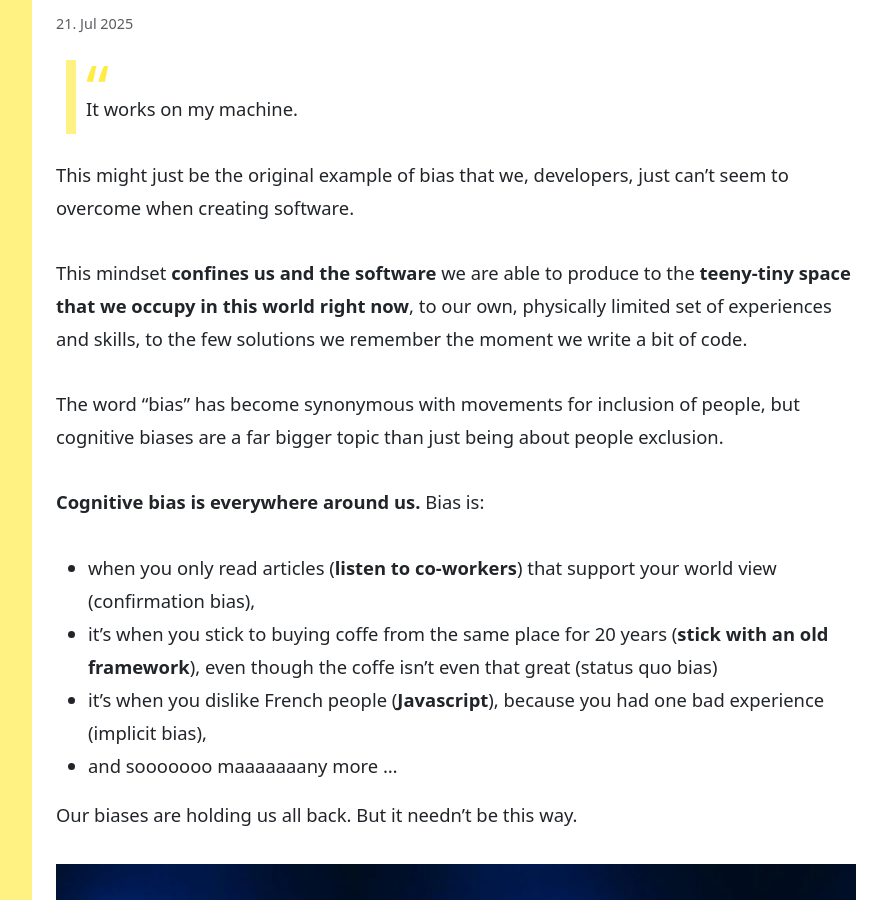
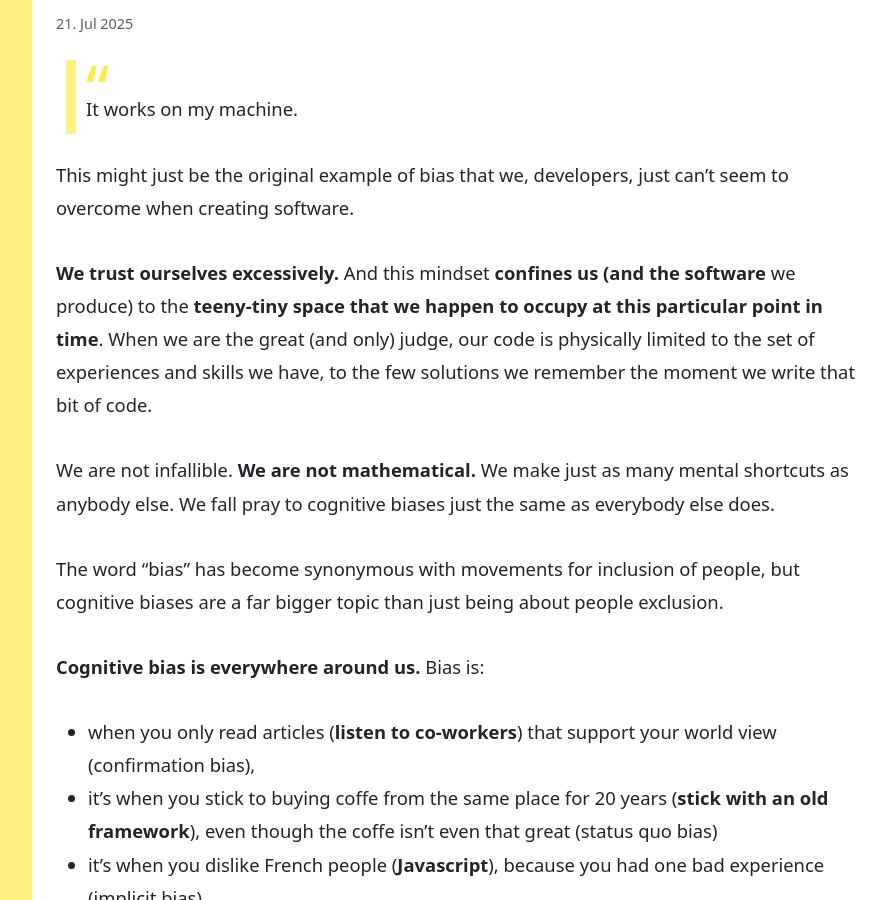
Before and after one commit to inesp/inesp.github.io, a Jekyll site: the page built from index.md, in a window 1280 px wide and 900 px high, scrolled down 1529 px. Shown: the whole window, without its empty margins (288-1175 px from the left). Built offline with Jekyll 4.4.1, drawn with Linux system fonts in a browser that asks for light colours; nearby versions of some CDN libraries; some web fonts are replaced; some of the changed lines change nothing that is shown.

Commit message:
Improve text

```diff
--- a/_posts/2025-07-21-blind-spots-in-code-part-I.md
+++ b/_posts/2025-07-21-blind-spots-in-code-part-I.md
@@ -24,7 +24,9 @@ programming, 2006"
 
 This might just be the original example of bias that we, developers, just can't seem to overcome when creating software.
 
-This mindset **confines us and the software** we are able to produce to the **teeny-tiny space that we occupy in this world right now**, to our own, physically limited set of experiences and skills, to the few solutions we remember the moment we write a bit of code.
+**We trust ourselves excessively.** And this mindset **confines us (and the software** we produce) to the **teeny-tiny space that we happen to occupy at this particular point in time**. When we are the great (and only) judge, our code is physically limited to the set of experiences and skills we have, to the few solutions we remember the moment we write that bit of code.
+
+We are not infallible. **We are not mathematical.** We make just as many mental shortcuts as anybody else. We fall pray to cognitive biases just the same as everybody else does.
 
 The word "bias" has become synonymous with movements for inclusion of people, but cognitive biases are a far bigger topic than just being about people exclusion.
 
@@ -47,11 +49,11 @@ After I've scared you a little bit, let me now present the flip side of the coin
 
 **Cognitive biases are just shortcuts in decision-making.**
 
-**Biases make life possible.** They are needed because they make us choose faster. When a lion is chasing you, you can only survive if you find a solution fast.
+**Biases make life possible.** They are needed because they make us choose faster. In this world, indecision can get you killed. When a lion is chasing you, you can only survive if you find a solution fast. **Will you take this job or not? You have to decide now. And with too little information.**
 
 Had we not developed biases, we wouldn't be alive, not as individuals, not as a species.
 
-Biases are just a little more advanced form of "last time I ate this thing and liked it, let's order the same thing today".
+Biases are just a little more advanced form of "last time I ate _This_ thing and liked it, let's order _This_ thing again today".
 
 
 ## Biases are bad
@@ -60,15 +62,18 @@ With speed come mistakes.
 
 **Biases speed up our decisions, but we pay for this speed with the loss of correctness.**
 
-Here's an example: I cannot review 1,000 job applications in a day if I treat every applicant like a beautifully complex human, even though they are one.
+I cannot review 1,000 job applications in a day if I treat every applicant like a beautifully complex human, even though they are one.
 
 But I can do it by applying a **handful of quick, slightly arbitrary criteria**, hoping they’ll shrink the list down to the "good-enough" candidates. Not the best candidates, just the good-enough candidates.
 
-Maybe just the ones who already work in this field (debatable, but plausible). Or maybe just the ones who went to one of the top 3 universities in the country (pseudo-intellectual). Or maybe just the ones who don't trigger my irrational dislike of certain fonts (arbitrary).
+The filter-biases start strong but their logic quickly dwindles, it might go like this:
+1. Let's filter the candidates to those who already work in this field. ➡️ debatable, but plausible
+2. Let's also filter to only the top 3 universities in the country. ➡️ pseudo-intellectual
+3. And of course, ugly fonts are a no-go. ➡️ arbitrary
 
 Bias can quickly grow out of control. They generally start out as a rational shortcut, but they always have the potential to outgrow the rational space. **The rational and irrational have a very muddy border between them.**
 
-**Cognitive bias is a blind spot. It's the thing you don't pay attention to.** It's the thing where you give up control. And wouldn't you love to take back control over your own decisions?
+The biggest problem with cognitive biases is that you (generally) don't see them. **Cognitive biases are blind spots. They are the thing you don't pay attention to.** They are in control, not you. And wouldn't you love to take back control over your own decisions?
 
 
 ## Exhibit A: Anchors are a chain with a weight at the end
@@ -153,7 +158,7 @@ Either way, **the end-result is that you don't truly understand the expanse of t
 
 🤖 This same pattern very much applies to working with AI assistants, like Claude, Cursor or Copilot. Whatever the bot suggests, that is your anchor. And as we've seen, **anchoring leads to more bugs in the code** and also to **overconfidence in the correctness of that code**.
 
-Frankly, that’s been my personal experience too. AI-generated code solutions somehow instill an astonishing level of confidence in some developers.
+That’s been my personal experience too. AI-generated code solutions somehow instill an astonishing level of confidence in some developers.
 
 **It's hard to convince a dev that thair AI-generated code has major bugs, when neither of us actually did the work of understanding the problem.**
 
--- a/_posts/2025-07-23-blind-spots-in-code-part-II.md
+++ b/_posts/2025-07-23-blind-spots-in-code-part-II.md
@@ -50,26 +50,39 @@ Why is fighting cognitive biases important? Because research shows they lead to
 
 **Confirmation bias** is about being deaf to everything that contradicts your beliefs. Your mind has been made up. This is unchangeable. It is
 
-> the tendency to search for, interpret, favor, and recall information in a way that confirms that confirms or supports one's prior beliefs or values.
+> the tendency to search for, interpret, favor, and recall information in a way that confirms or supports one's prior beliefs or values.
 <figcaption>
 &mdash; Wikipedia: Confirmation bias
 </figcaption>
 
-**Accessibility bias** is to truly, really truly trust your gut. _"I saw the problem and the first thing I thought of was Y, so Y must be the best solution."_ It's a cognitive bias, where people trust that
+**Accessibility bias** is to truly, really truly trust your gut. _"When I saw the problem the first thing I thought of was Y, so Y must be the best solution."_ It's a cognitive bias, where people trust that
 
 > if something can be recalled, it must be important, or at least more important than alternative solutions not as readily recalled, is inherently biased toward recently acquired information.
 <figcaption>
 &mdash; Wikipedia: Availability heuristic
 </figcaption>
 
-**We love to forget that software engineering combines the individual and the collective**, there are (most often) 2 steps in creating software. First, **we pour our technical knowledge into a solution**, alone with our thoughts and screens. But right after the code is written, **we go out into the collective to defend it, in the form of PR reviews**, meetings and discussions. The probability that we fail to solve the original problem is just as high at the first stage (creating a technical solution) as it is at the second stage (defending the solution in front of out peers).
 
-Our work is as social as it is technical, and all social activities are deeply affected by cognitive biases.
+## All social activities are deeply affected by cognitive biases
+
+IT work is just as social as it is technical.
+
+**We love to forget that software engineering combines the individual and the collective**.
+
+There are 2 distinct phases in creating software: one is solitary and the other is social.
+
+The solitary phase is the physical action of writing words into code, it is about **pouring our technical knowledge into a solution**. We do this alone with our thoughts and our screens.
+
+The social phase is about the meetings and discussions that precede and also follow the solitary phase. Before we write some code, we often talk about it, about the expanse of the problem and the options for solutions. And after we write the code **we go out into the collective to defend it, in the form of PR reviews**.
+
+The probability that we fail to solve the original problem is just as high at the solitary stage (creating a technical solution) as it is at the social stage (defending the solution in front of out peers).
+
+And as soon as people talk about what the think, cognitive biases are immediately present.
 
 Let’s look at how we fall prey to them in software development.
 
 
-## A bias for me, a bias for you
+## Laser-focused on (only) what is immediately accessible
 
 
 When asked to start a new project, **which framework do we choose? A known one, of course.** Preferably one we've used before. We are hardly going to go researching for a new framework.
@@ -78,45 +91,49 @@ And if a team member suggests a new framework? We often jump to poke holes in it
 
 Or maybe we'll be even more generic and claim that using the good old framework is better, because **these new frameworks are not "mature enough"** and not "battle-tested" and anyway, aren't these new frameworks just "different, not better"?
 
-However, **the accessibility bias also works the other way**. The team member suggesting the new framework might just be excited **because she read about it last month.** She’s been itching to try it out somewhere, anywhere. Suddenly, all she can see is the glittering features of the new framework, the promise of easier work, the poetry of the new code... _"It's just going to be such a joy to work with the new framework"_.
+We, as the oldtimer, focus on the good-old-framework, because knowledge about it is the most accessible to us. **We mainly focus on collecting information that confirms our viewpoint and are reluctant to give pause to oposing views.** We see ourselves as very rational, but what if it's just bias that is keeping us in place.
+
+However, **bias also works the other way**. The team member suggesting the new framework might just be excited **because she read about it in several places already.** This framwork seems to be the great new thing, the things that everybody will adopt sooner or later, so let's join the "sooner"-cohort. After reading soo much about it, all she can see is the glittering features of the new framework, the promise of easier work, the poetry of the new code... _"It's just going to be such a joy to work with the new framework"_.
 
 Always choosing the new thing or always sticking with the old, both tendencies often stem from biases.
 
 
-## I am not infallible, check my work
+## PR reviews are a spectacular breeding ground for biases
 
 Now, how do we review PRs?
 
-PR reviews are a spectacular breeding ground for biases. Because they’re a deeply social activity.
+PR reviews are a spectacular breeding ground for biases. Because they are a deeply social activity.
 
 The idea of PR reviewing is great, it's the same as peer-reviewing a scientific paper. **We need to double-check everybody's work, not because we don't trust people, but because we are wisely accepting our own imperfections.** Everybody can make mistakes, small typos or big, silly logic errors. If we work together, we can catch bugs in the making, before they reach our users.
 
 This is all in theory, however.
 
-In practice, PRs as well as scientific papers are often poorly peer-reviewed. The reason? **It is SOOOO MUCH WORK to review something!** And this is work that **isn't really appreciated, nor is it rewarded**. We neither care if you did a good nor are we going to award you for it.
+In practice, PRs as well as scientific papers (and all other types of reviews) are often poorly peer-reviewed. The reason? **It is SOOOO MUCH WORK to review something!** And this is work that **isn't really appreciated or rewarded**.
+
+We neither care if you did a good job reviewing _this_ nor are we going to award you for it.
 
 There is basically nothing in it for you, no reason to do a good job at reviewing.
 
-Spending a good amount of time and energy to deliver a thorough review can even hurt you substantially. **People dislike reviewing, even when it is about their own code. So if you are offering excellent reviews for free, then why should their brains not take this shortcut?** There really isn't any point in doing a wholesome review.
+Spending a good amount of time and energy to deliver a thorough review can even hurt you ... substantially. **People dislike reviewing, even when it is about their own code. So if you are offering excellent reviews for free, then why should they be diligent when writing code? We have tests and great reviews, those will catch any bugs.** They can just write what looks like working code, and you will then review the code and find all the bugs. There really isn't any point in doing a wholesome review.
 
-What do devs often do to reduce the load of reviewing? We apply shortcuts, the same ones that are classified as cognitive biases.
+What do we do to reduce the load of reviewing? We apply shortcuts, the same ones that are classified as cognitive biases.
 
 We:
-- focus on the author, **what are the things this author usually does wrong** (confirmation bias - what do we already believe about this author)
-- focus on **recent production bugs**, the bugs that are fresh in our minds and for which we can still easily remember the cause and solution (availability bias - what is fresh in our minds)
-- focus on our own recent code changes, **let's just double-check that the open PR plays nicely with our own newest code, others will review their own code too** (availability bias)
-- focus on the **existing PR comments**, thinking somebody else maybe already did this work for us (availability bias, bystander effect)
+- focus on the author, **what are the things this author usually does wrong** ➡️ confirmation bias - what do we already believe about this author
+- focus on **recent production bugs**, the bugs that are fresh in our minds and for which we can still easily remember the cause and solution ➡️ availability bias - what is fresh in our minds
+- focus on our own recent code changes, **let's just double-check that the open PR plays nicely with our own newest code, others will review their own code too** ➡️ availability bias
+- focus on the **existing PR comments**, thinking somebody else maybe already did this work for us ➡️ availability bias, bystander effect
 - ...
 
-Reviewing something is surely better than reviewing nothing 🤪.
+At the end of the day, we are told: "Reviewing something is surely better than reviewing nothing" 🤪. But is it?
 
 
-## Can you please revert your PR? We don't need those changes anymore
+## Cognitive biases lead to code reverting
 
 
-One of the most disheartening parts of software work is when **your code changes get deleted**. All the effort spent crafting that code was for nothing. **You might as well have gone for some icecream and a walk in the park.** The result would have been the same.
+One of the most disheartening parts of software work is when **your code changes get deleted**. All the effort spent crafting that code was for nothing. **You might as well have gone for some icecream and a walk in the park.** The result would have been the same (actually, it would have been a better outcome).
 
-Sometimes it's about **whole projects being hyped as critical**. Their importance demands stress from you and your team, it demands heightened care, maybe even overtime. But not long after the work is done, maybe as soon as the code reached your customers, it turns out this project wasn't that consequential after all. Maybe the customers don't like it, or maybe it's worse: they don't care. This whole project was the product of somebody's cognitive bias. **Somebody up the chain really, really(!) believed that this _will_ be a valuable software solution... and they based this belief on nothing.** All the work and care you put into this project were superfluous. **Your code was born dead.**
+Sometimes it's about **whole projects being hyped as critical**. It's importance demands stress from you and your team, it demands heightened care, maybe even overtime. But not long after the work is done, maybe as soon as the code reached your customers, it turns out this project wasn't that consequential after all. Maybe the customers don't like it, or maybe it's worse: they don't care. This whole project was the product of somebody's cognitive bias. **Somebody up the chain really, really(!) believed that this _will_ be a valuable software solution... and they based this belief on nothing.** All the work and care you put into this project were superfluous. **Your code was born dead.**
 
 Other times it's about smaller changes. A bug happens in production. Two people look into it. One immediately "finds the culprit", one specific logic needs to be redone. The other person doesn't believe this theory and keeps looking. **The first person goes into overdrive** and spends hours fixing the logic, **then they push the logic to production only for the bug to not be affected**. The real culprit was found just minutes later by the second person. It was just a setting, hidden somewhere else in the code. Time to revert the first person's PR.
 
@@ -150,15 +167,15 @@ They show how much harm biased actions can cause. **Reversed actions took up 3.1
 
 Getting to the destination faster and with less effort is great, but only as long as we are running towards the right goal. Sometimes we run towards just any goal, just for the sake of running.
 
-**It's healthy to slow down occasionally and double-check what we are running towards.**
+**The solution is to slow down occasionally ... and double-check what we are running towards.**
 
 
-## The test coverage is 200%, no!, 300%, so the code must be good
+## Testing, especially, is suffering from confirmation bias
 
 
 How do we achieve a good test coverage? By testing the happy path, of course. **By testing the scenarios for how our code is supposed to work** instead of testing for how it can be broken.
 
-If I have the function `def send_email(msg: str, recipient: str)`, then I only need to write a test for `send_email("Hi!", "my@email.com")` right? No need to test for HTML-text of for an empty recipient (`recipient=""`) or for an invalid email address or for a **too long msg** or for a broken HTML msg or ...
+If I have the function `def send_email(msg: str, recipient: str)`, then I only need to write a test for `send_email("Hi!", "my@email.com")` right? No need to test for HTML-text or for an empty recipient (`recipient=""`) or for an invalid email address or for a **too long msg** or for a broken HTML msg or ...
 
 A surprisingly huge number of papers are researching cognitive biases in software testing. And they are concluding that we like testing almost only the expected behavior. **We prefer writing tests that confirm the code works, not tests that disprove it. Even among professional QA engineers, this is a common bias.**
 
@@ -168,7 +185,7 @@ Surely, it is not that we don't know or don't care that unexpected input data mu
 
 If I'm testing the **login**-method, surely, it is clear that **at the very, very least we need 2 tests: a positive and a negative test, a test for a successful login and a test for a failed login.** Surely, the correct behavior of this method is to let in only people with correct credentials and to let them in only as themselves, right? But this demands more than 1 test. Even more than just 2 tests.
 
-A paper called "A controlled experiment on time pressure and confirmation bias in functional software testing" researched this topic. Unfortunately, it found out that time pressure is downgrading our testing skills. **We simply have very poor testing skills** to begin with. Here's their conclusion:
+A paper called "A controlled experiment on time pressure and confirmation bias in functional software testing" researched this topic. Unfortunately, it found out that time pressure is NOT downgrading our testing skills. **We simply have very poor testing skills** to begin with. Here's their conclusion:
 
 > We observed, overall, **participants designed significantly more confirmatory test cases as compared to disconfirmatory ones**, which is in line with previous research. However, **we did not observe time pressure as an antecedent (tn: cause)** to an increased rate of confirmatory testing behaviour.
 >
@@ -190,7 +207,7 @@ Half of the participants were given 30 minutes to write the tests, while the oth
 When we test only what we expect to work, **we miss the opportunity to uncover corner cases** or conflicting behaviors that can cause failures. Breaking free from confirmation bias means **deliberately seeking out tests that challenge assumptions, which is the only way to build robust software.**
 
 
-## Next time, check that the couch doesn't stink
+## It is in our nature to assume the best
 
 
 My guess is that the thing driving us towards writing confirmatory tests is the natural world. We make this same mistake in practically everything we do.
```
